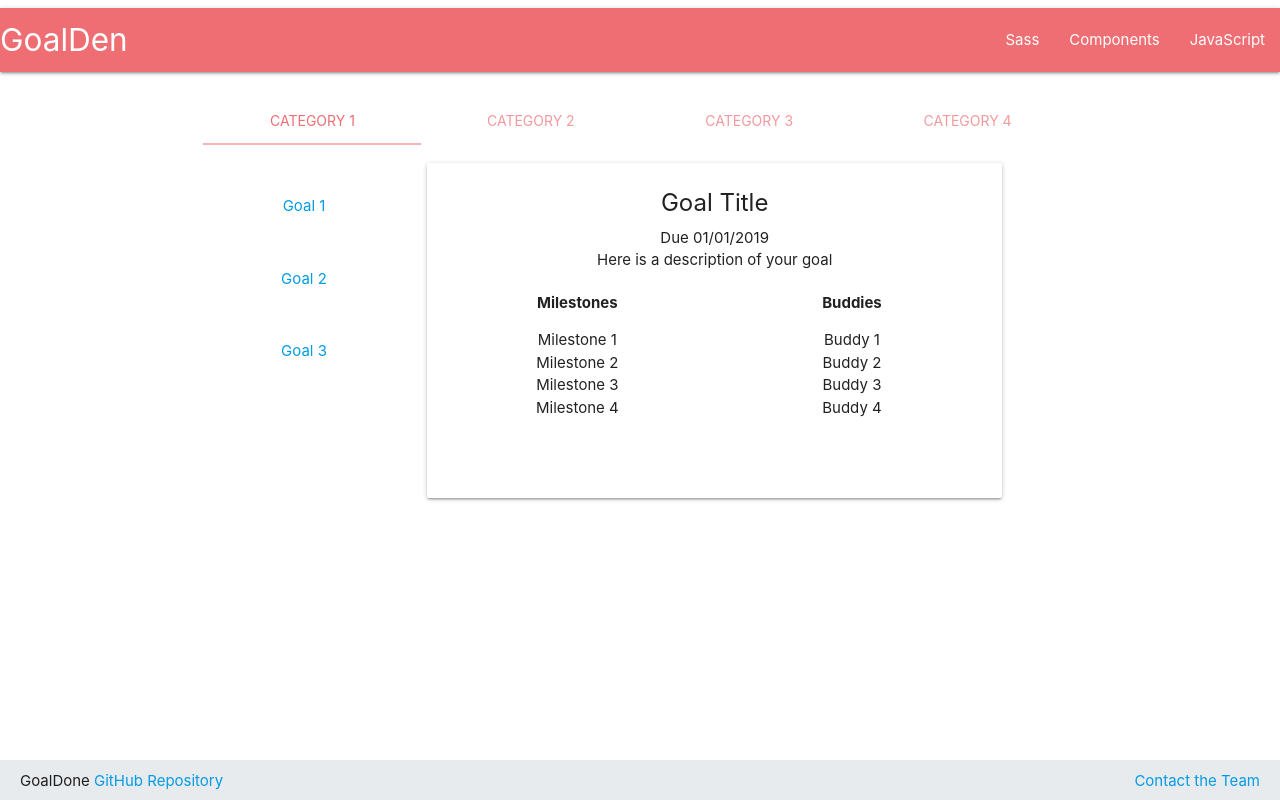
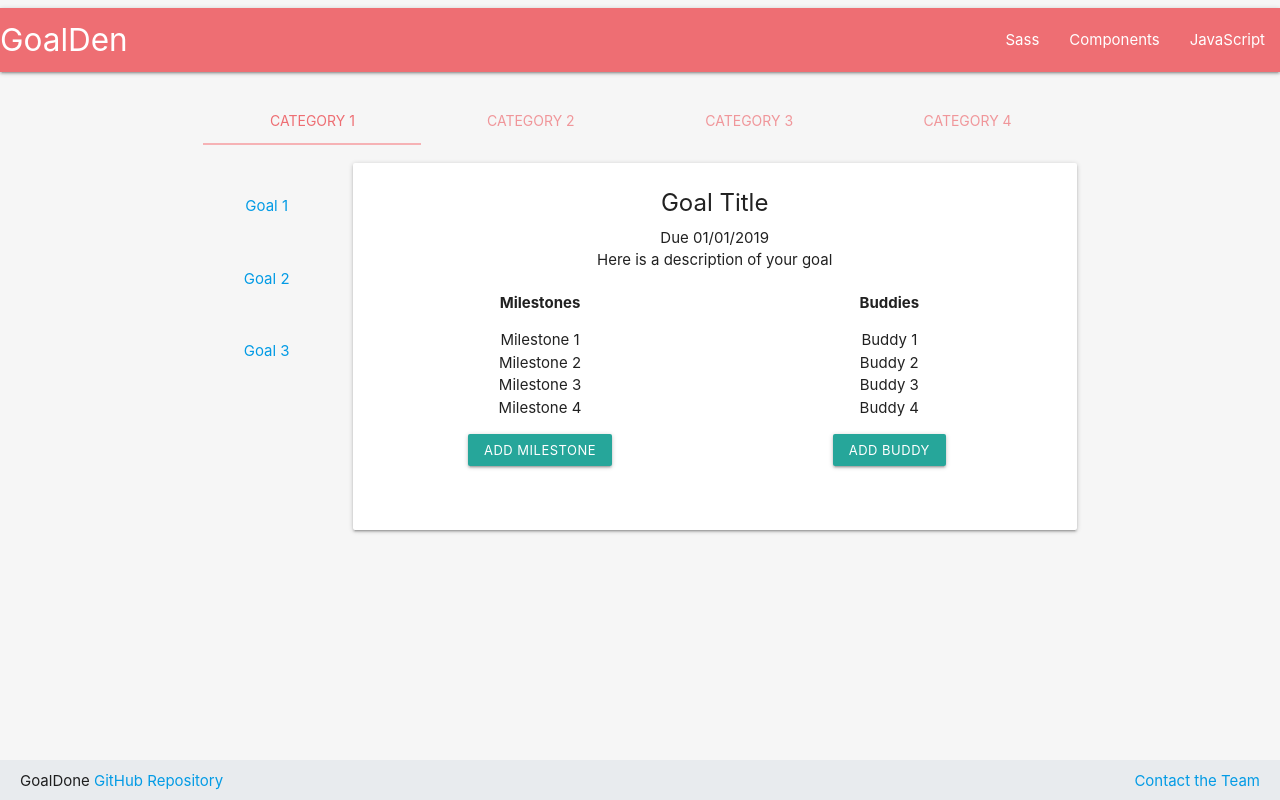
Before and after one commit to tubidge/Project3-test, a React (Create React App) app: page / in a window 1280 px wide. Built offline with nearby package versions, Linux system fonts and the light colour scheme.

Commit message:
styling goal details/background color

```diff
--- /dev/null
+++ b/public/Assets/css/style.css
@@ -0,0 +1,3 @@
+body {
+    background-color: rgb(246, 246, 246);
+}
--- a/public/index.html
+++ b/public/index.html
@@ -22,6 +22,7 @@
     -->
   <!-- <link rel="stylesheet" href="https://cdnjs.cloudflare.com/ajax/libs/twitter-bootstrap/4.0.0/css/bootstrap.min.css" /> -->
   <link rel="stylesheet" href="https://cdnjs.cloudflare.com/ajax/libs/materialize/1.0.0/css/materialize.min.css">
+  <link rel="stylesheet" href="./Assets/css/style.css">
   <title>React App</title>
 </head>
 
--- a/src/components/GoalDetail/index.js
+++ b/src/components/GoalDetail/index.js
@@ -2,7 +2,7 @@ import React from "react";
 
 function GoalDetail() {
     return (
-        <div className="card">
+        <div className="card goal-card">
             <div className="card-content">
                 <div className="card-title center-align"><b>Goal Title</b></div>
                 <div className="row goal-detail-row center-align">Due 01/01/2019</div>
@@ -21,6 +21,9 @@ function GoalDetail() {
                                 <li>Milestone 3</li>
                                 <li>Milestone 4</li>
                             </ul>
+                            <button href="#" className="btn-small">
+                                Add Milestone
+                            </button>
                         </div>
                     </div>
 
@@ -35,6 +38,9 @@ function GoalDetail() {
                                 <li>Buddy 3</li>
                                 <li>Buddy 4</li>
                             </ul>
+                            <button href="#" className="btn-small">
+                                Add Buddy
+                            </button>
                         </div>
                     </div>
                 </div>
--- a/src/components/GoalsView/index.js
+++ b/src/components/GoalsView/index.js
@@ -22,7 +22,7 @@ function GoalsView(props) {
                 </div>
 
                 <div id="test1">
-                    <div className="col s3">
+                    <div className="col s2">
                         <ul className="goal-tabs">
                             <li className="goal-tab center-align"><a href="#goal1-1">Goal 1</a></li>
                             <li className="goal-tab center-align"><a href="#goal1-2">Goal 2</a></li>
@@ -30,23 +30,27 @@ function GoalsView(props) {
                         </ul>
                     </div>
 
-                    <div className="col s8 goal-detail">
+                    <div className="col s10 goal-detail">
                         {props.children}
                     </div>
                 </div>
 
                 <div id="test2">
-                    <div className="col s3">
+                    <div className="col s2">
                         <ul className="goal-tabs">
                             <li className="goal-tab center-align"><a href="#goal2-1">Goal 1</a></li>
                             <li className="goal-tab center-align"><a href="#goal2-2">Goal 2</a></li>
                             <li className="goal-tab center-align"><a href="#goal2-3">Goal 3</a></li>
                         </ul>
                     </div>
+
+                    <div className="col s10 goal-detail">
+                        {props.children}
+                    </div>
                 </div>
 
                 <div id="test3">
-                    <div className="col s3">
+                    <div className="col s2">
                         <ul className="goal-tabs">
                             <li className="goal-tab center-align"><a href="#goal3-1">Goal 1</a></li>
                             <li className="goal-tab center-align"><a href="#goal3-2">Goal 2</a></li>
@@ -56,7 +60,7 @@ function GoalsView(props) {
                 </div>
 
                 <div id="test4">
-                    <div className="col s3">
+                    <div className="col s2">
                         <ul className="goal-tabs">
                             <li className="goal-tab center-align"><a href="#goal4-1">Goal 1</a></li>
                             <li className="goal-tab center-align"><a href="#goal4-2">Goal 2</a></li>
--- a/src/components/GoalsView/style.css
+++ b/src/components/GoalsView/style.css
@@ -14,6 +14,6 @@
     margin: 0 !important;
 }
 
-.goal-detail-sublist {
-    /* margin: 10px 0 0 70px; */
+.tabs {
+        background-color: rgb(246, 246, 246);
 }
```
